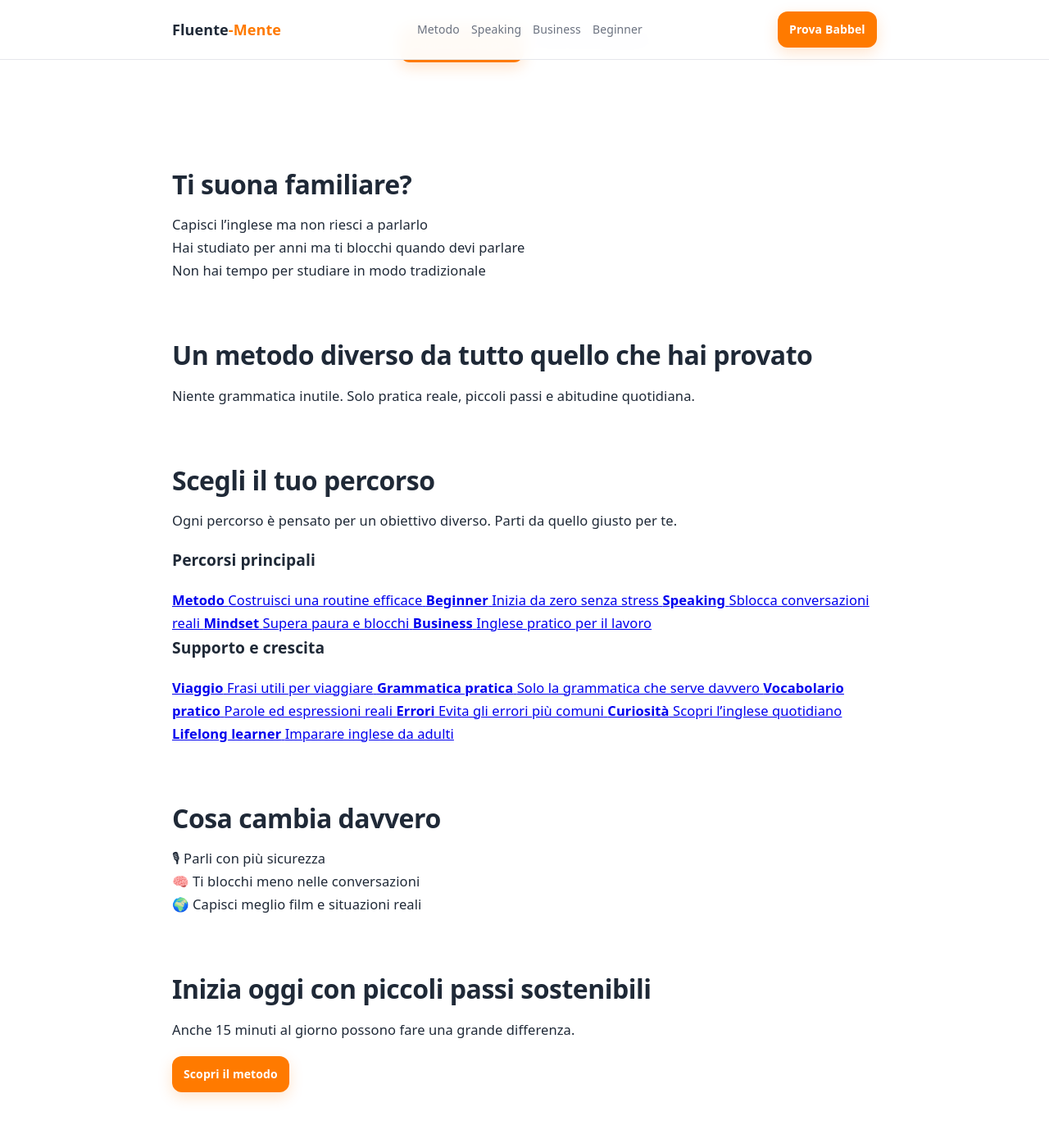
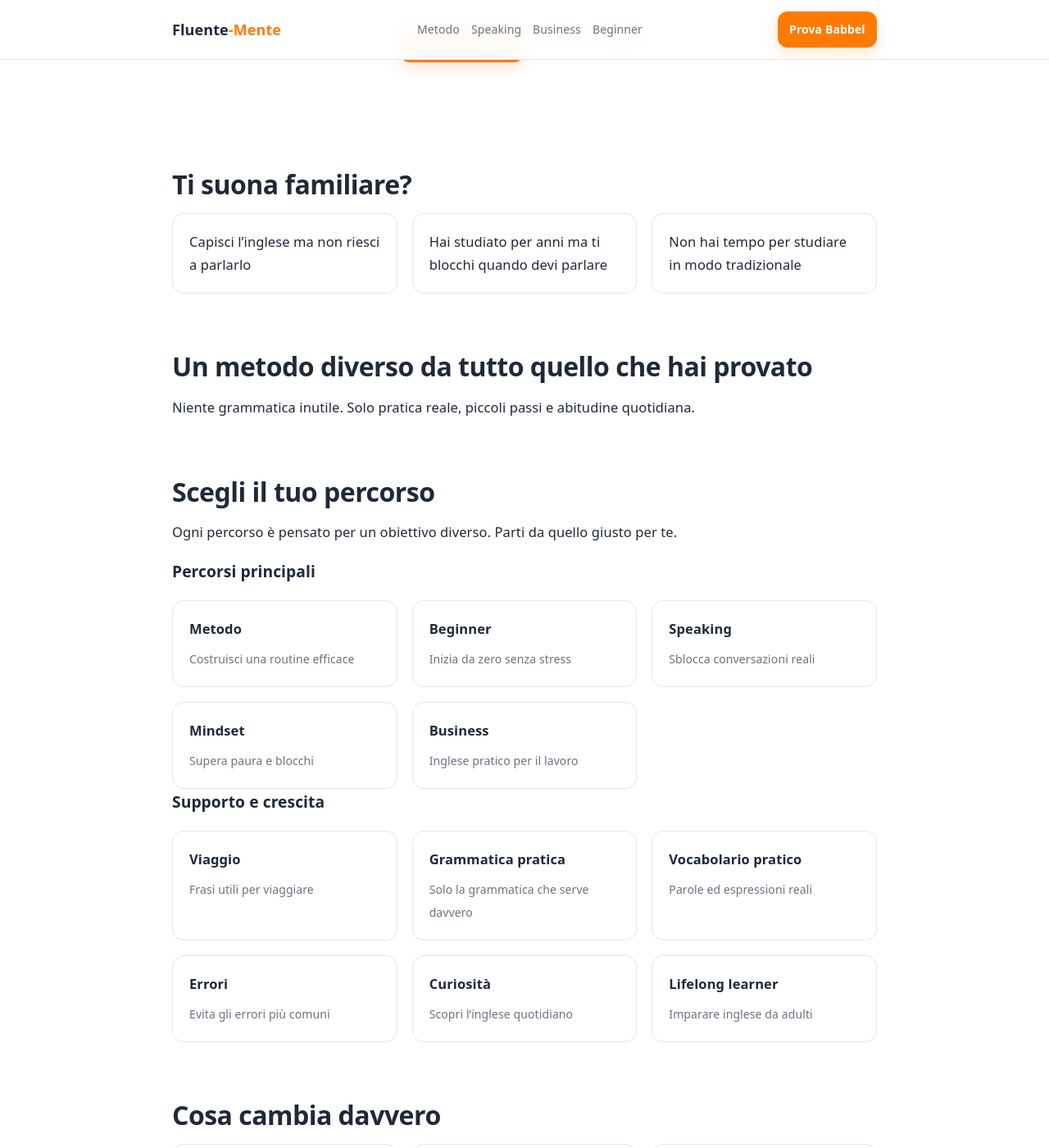
Before and after one commit to Nausica-c/Fluente-Mente, a Jekyll site: the page built from index.md, in a window 1280 px wide and 1400 px high, scrolled down 380 px. Shown: the whole window at 82% size. Built offline with Jekyll 4.4.1, drawn with Linux system fonts in a browser that asks for light colours.

Commit message:
Update main.css

```diff
--- a/assets/css/main.css
+++ b/assets/css/main.css
@@ -423,7 +423,44 @@ li {
 .cluster-card.lifelong {
   background: #f5f3ff;
 }
+/* =========================
+   HOME CARDS
+   ========================= */
 
+.paths-grid,
+.problem-grid,
+.benefits-grid {
+  display: grid;
+  grid-template-columns: repeat(auto-fit, minmax(220px, 1fr));
+  gap: 18px;
+}
+
+.path-card,
+.problem-card,
+.benefit-card {
+  background: white;
+  border: 1px solid var(--border);
+  border-radius: var(--radius);
+  padding: 20px;
+  text-decoration: none;
+  color: var(--text);
+  transition: all 0.2s ease;
+}
+
+.path-card:hover {
+  border-color: var(--primary);
+  transform: translateY(-3px);
+}
+
+.path-card strong {
+  display: block;
+  margin-bottom: 8px;
+}
+
+.path-card span {
+  color: var(--muted);
+  font-size: 14px;
+}
 /* =========================
    POST
    ========================= */
```
